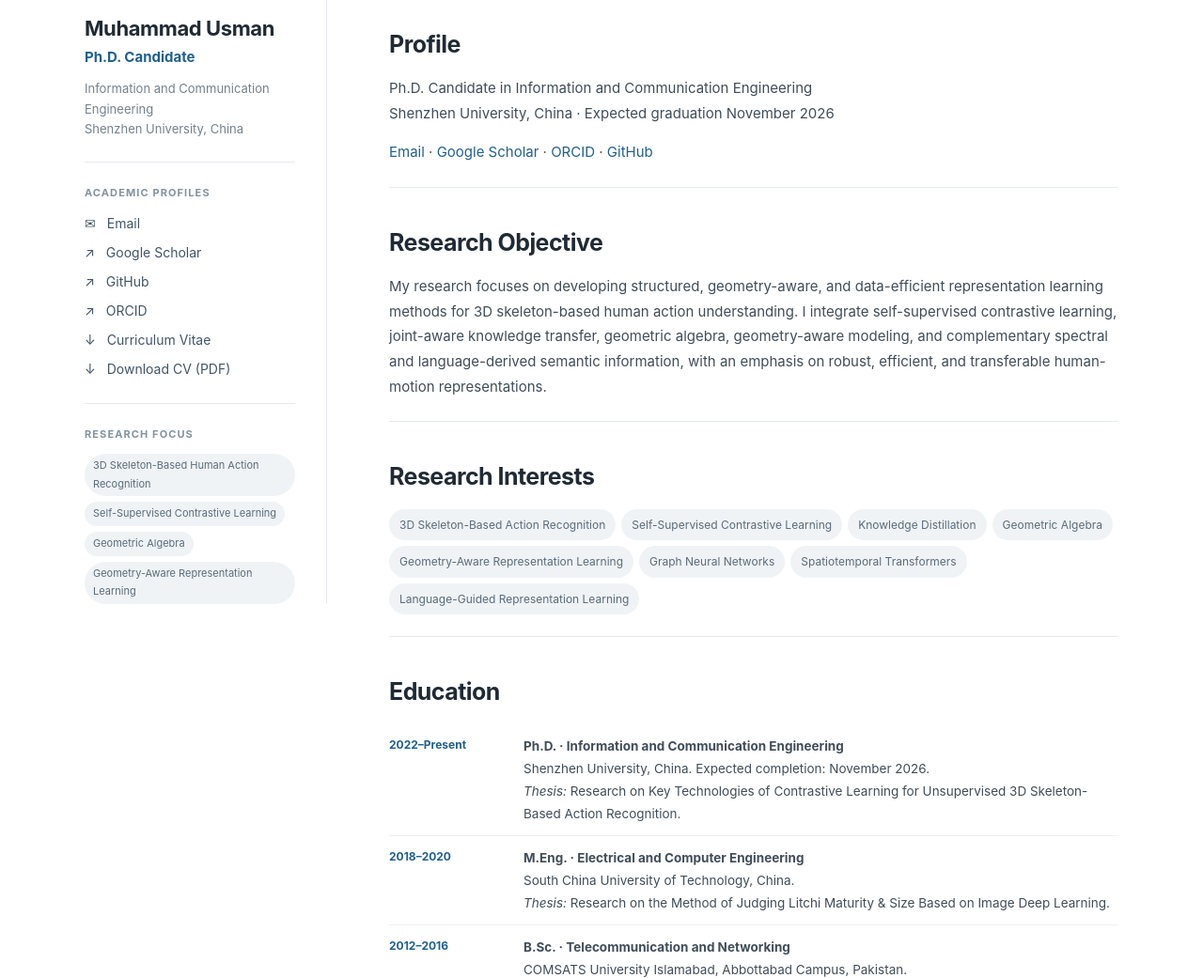
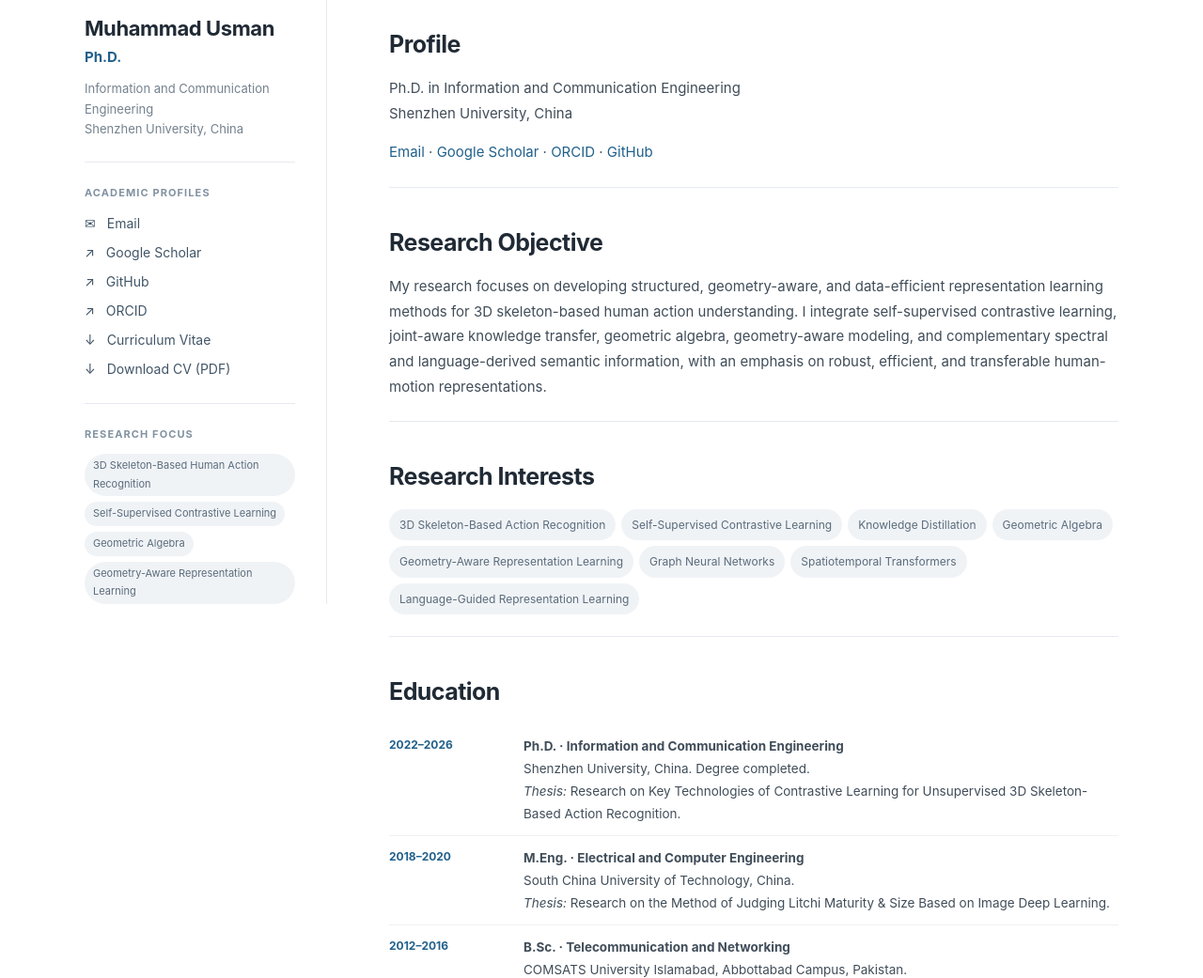
Before and after one commit to usmanszu/usmanszu.github.io, a Jekyll site: the page cv/index.html, which Jekyll copies as it is, in a window 1280 px wide and 1400 px high, cut to the strip 359-1400 px from the top of the window. Shown: the whole strip at 94% size. Built offline with Jekyll 4.4.1, drawn with Linux system fonts in a browser that asks for light colours.

Commit message:
Update academic website to reflect completed PhD

```diff
--- a/cv/index.html
+++ b/cv/index.html
@@ -21,7 +21,7 @@
     <aside class="sidebar">
       <div class="portrait"><img src="https://github.com/usmanszu.png" alt="Portrait of Muhammad Usman" loading="eager"></div>
       <h2>Muhammad Usman</h2>
-      <p class="role">Ph.D. Candidate</p>
+      <p class="role">Ph.D.</p>
       <p class="institution">Information and Communication Engineering<br>Shenzhen University, China</p>
       <div class="separator"></div>
       <h3>Academic Profiles</h3>
@@ -39,10 +39,10 @@
     </aside>
 
     <main id="content" class="detail-page"><div class="eyebrow">SHENZHEN UNIVERSITY · ACADEMIC PROFILE</div><h1>Curriculum Vitae</h1><p class="headline">Academic background, research experience, publications, skills, and honors.</p><div class="actions"><a class="primary" href="/Muhammad_Usman_CV.pdf" download>Download CV (PDF) ↓</a><a class="secondary" href="/publications/">Full publications →</a></div>
-<section><h2>Profile</h2><p>Ph.D. Candidate in Information and Communication Engineering<br>Shenzhen University, China · Expected graduation November 2026</p><p><a href="mailto:usmanmuhammad2022@email.szu.edu.cn">Email</a> · <a href="https://scholar.google.com/citations?user=tYJWV8UAAAAJ&amp;hl=en">Google Scholar</a> · <a href="https://orcid.org/0009-0008-9332-9724">ORCID</a> · <a href="https://github.com/usmanszu">GitHub</a></p></section>
+<section><h2>Profile</h2><p>Ph.D. in Information and Communication Engineering<br>Shenzhen University, China</p><p><a href="mailto:usmanmuhammad2022@email.szu.edu.cn">Email</a> · <a href="https://scholar.google.com/citations?user=tYJWV8UAAAAJ&amp;hl=en">Google Scholar</a> · <a href="https://orcid.org/0009-0008-9332-9724">ORCID</a> · <a href="https://github.com/usmanszu">GitHub</a></p></section>
 <section><h2>Research Objective</h2><p>My research focuses on developing structured, geometry-aware, and data-efficient representation learning methods for 3D skeleton-based human action understanding. I integrate self-supervised contrastive learning, joint-aware knowledge transfer, geometric algebra, geometry-aware modeling, and complementary spectral and language-derived semantic information, with an emphasis on robust, efficient, and transferable human-motion representations.</p></section>
 <section><h2>Research Interests</h2><div class="tags prominent"><span>3D Skeleton-Based Action Recognition</span><span>Self-Supervised Contrastive Learning</span><span>Knowledge Distillation</span><span>Geometric Algebra</span><span>Geometry-Aware Representation Learning</span><span>Graph Neural Networks</span><span>Spatiotemporal Transformers</span><span>Language-Guided Representation Learning</span></div></section>
-<section><h2>Education</h2><div class="education"><div><span>2022–Present</span><p><strong>Ph.D. · Information and Communication Engineering</strong><br>Shenzhen University, China. Expected completion: November 2026.<br><em>Thesis:</em> Research on Key Technologies of Contrastive Learning for Unsupervised 3D Skeleton-Based Action Recognition.</p></div><div><span>2018–2020</span><p><strong>M.Eng. · Electrical and Computer Engineering</strong><br>South China University of Technology, China.<br><em>Thesis:</em> Research on the Method of Judging Litchi Maturity &amp; Size Based on Image Deep Learning.</p></div><div><span>2012–2016</span><p><strong>B.Sc. · Telecommunication and Networking</strong><br>COMSATS University Islamabad, Abbottabad Campus, Pakistan.<br><em>Thesis:</em> Agent Negotiation (Java).</p></div></div></section>
+<section><h2>Education</h2><div class="education"><div><span>2022–2026</span><p><strong>Ph.D. · Information and Communication Engineering</strong><br>Shenzhen University, China. Degree completed.<br><em>Thesis:</em> Research on Key Technologies of Contrastive Learning for Unsupervised 3D Skeleton-Based Action Recognition.</p></div><div><span>2018–2020</span><p><strong>M.Eng. · Electrical and Computer Engineering</strong><br>South China University of Technology, China.<br><em>Thesis:</em> Research on the Method of Judging Litchi Maturity &amp; Size Based on Image Deep Learning.</p></div><div><span>2012–2016</span><p><strong>B.Sc. · Telecommunication and Networking</strong><br>COMSATS University Islamabad, Abbottabad Campus, Pakistan.<br><em>Thesis:</em> Agent Negotiation (Java).</p></div></div></section>
 <section><h2>Research Experience</h2><div class="education"><div><span>2022–Present</span><p><strong>Doctoral Researcher · Shenzhen University</strong><br>Developed self-supervised skeleton action-recognition methods based on hierarchical contrastive learning, joint-aware representation learning, and progressive knowledge distillation. Investigated geometric-algebra-based representation learning, graph/Transformer spatiotemporal modeling, spectral and semantic representation enrichment, and geometry-conditioned human-motion representations on established skeleton-action benchmarks.</p></div></div></section>
 <section><h2>Teaching &amp; Professional Experience</h2><div class="education"><div><span>2017–2018</span><p><strong>Lecturer</strong><br>Northern University, Nowshera, Pakistan.</p></div><div><span>2016–2017</span><p><strong>Intern</strong><br>Pakistan Telecommunication Company Limited (PTCL), Pakistan.</p></div></div></section>
 <section><h2>Research Publications</h2><p>Four peer-reviewed journal articles, two manuscripts under review, and one conference proceeding are listed in the <a href="/publications/">complete publications page</a>, with publication status clearly indicated.</p></section>
```
